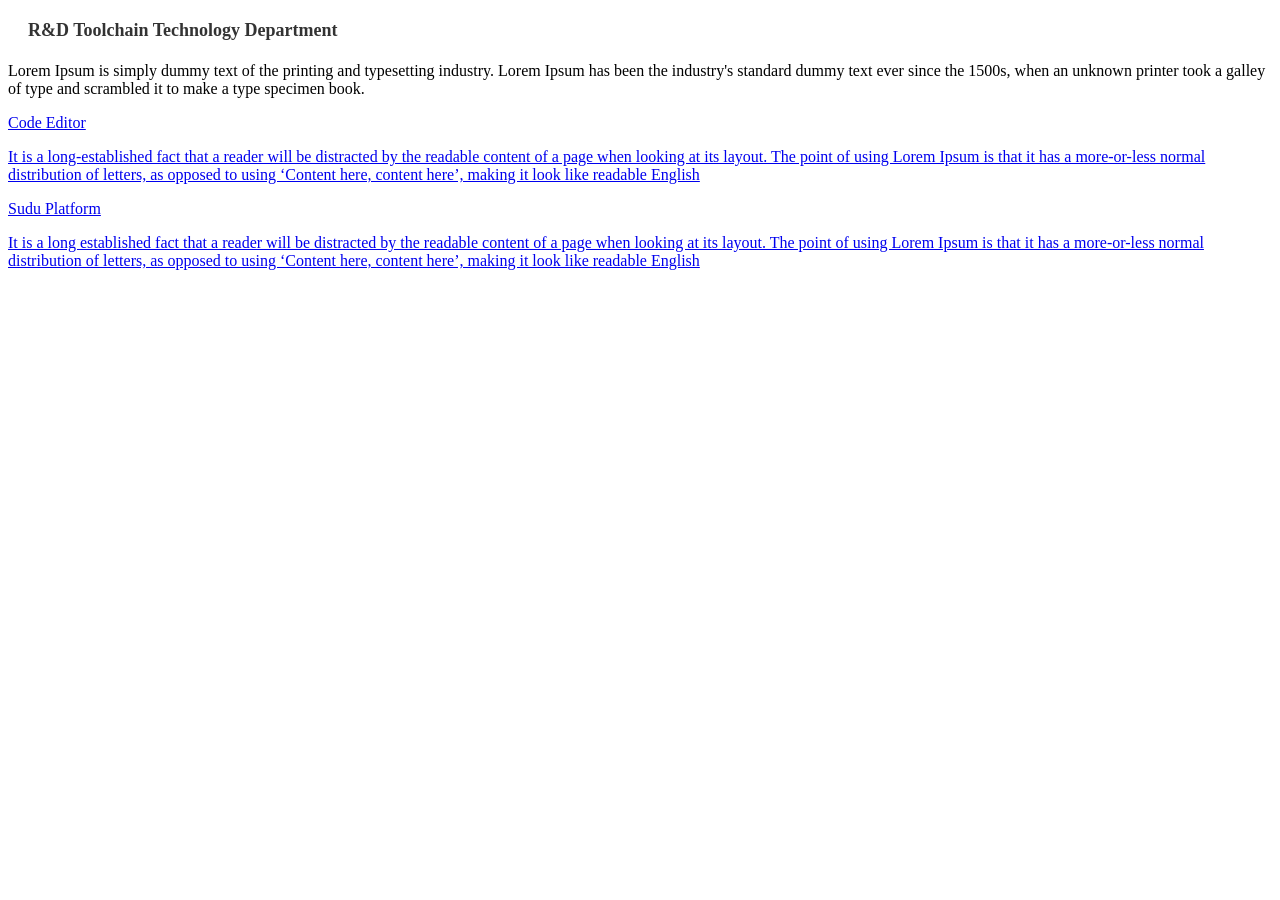
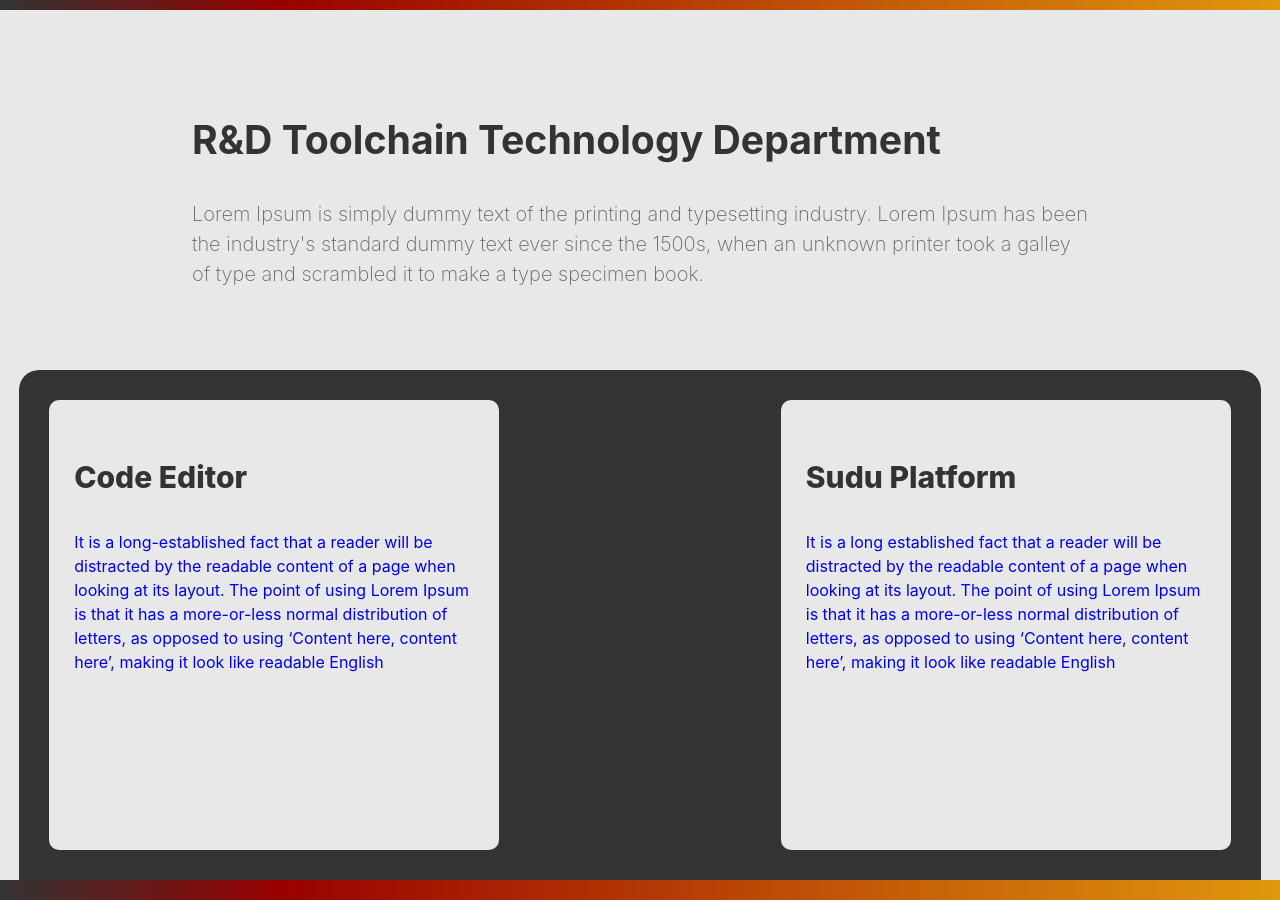
Before and after one commit to SuduIDE/toolchain-website, a Jekyll site: the page built from index.html, in a window 1280 px wide. Built offline with Jekyll 4.4.1, drawn with Linux system fonts in a browser that asks for light colours.

Commit message:
Move styles from assets/css/_main.scss to _sass/main.css

```diff
--- a/_sass/main.scss
+++ b/_sass/main.scss
@@ -1,135 +1,169 @@
----
----
+body {
+  margin: 0;
+  font-family: -apple-system, BlinkMacSystemFont, 'Segoe UI', 'Roboto', 'Oxygen',
+  'Ubuntu', 'Cantarell', 'Fira Sans', 'Droid Sans', 'Helvetica Neue',
+  sans-serif;
+  -webkit-font-smoothing: antialiased;
+  -moz-osx-font-smoothing: grayscale;
+  height: 100%;
+  background: rgb(51,51,51);
+  background: linear-gradient(90deg, rgba(51,51,51,1) 0%, rgba(153,1,0,1) 22%, rgba(224,151,13,1) 100%);
+}
 
-//@import "_color-constants";
+code {
+  font-family: source-code-pro, Menlo, Monaco, Consolas, 'Courier New',
+  monospace;
+}
+
+body::-webkit-scrollbar {
+  width: 10px;
+}
+
+body::-webkit-scrollbar-track {
+  -webkit-box-shadow: 5px 5px 5px -5px rgba(34, 60, 80, 0.2) inset;
+  background: none;
+}
+
+body::-webkit-scrollbar-thumb {
+  border-radius: 10px;
+  background-color: #cecece;
+}
 
 .content {
   display: flex;
-  flex-direction: row;
-  color: var(--dark-gray);
+  flex-direction: column;
+  min-height: 100%;
   height: max-content;
-  padding-top: 45px;
-}
-
-.infoPage {
-  display: flex;
-  flex-direction: column;
-  align-items: flex-start;
   width: 100%;
-  margin: 15px;
-  height: 100%;
-  bottom: 0;
+  margin-top: 10px;
+  align-self: center;
+  align-items: center;
+  background-color: var(--light-gray);
 }
 
 .pageBlock {
   display: flex;
   flex-direction: row;
-  align-items: flex-start;
-  justify-content: center;
-  width: 100%;
-  margin: 0;
+  opacity: 0;
+  animation: showUp 1.5s forwards;
 }
 
-.column {
+.titleBlock {
+  height: 300px;
   display: flex;
-  align-items: flex-start;
   flex-direction: column;
-  width: 50%;
-  min-height: 90px;
+  align-content: center;
+  justify-content: center;
+  line-height: 1.5;
+  width: 70%;
+  margin-top: 30px;
 }
 
 .title {
-  padding: 5px;
-  width: max-content;
+  font-size: 2.45rem;
   color: var(--dark-gray);
-  border-radius: 3px;
-  margin: 15px 15px 5px;
-  align-self: flex-start;
-  font-weight: bold;
-  font-size: 18px;
+  font-weight: 750;
 }
 
-.subTitle {
-  font-size: 14px;
-  width: max-content;
-  margin: 0 15px;
+.subtitle {
+  font-size: 1.25rem;
+  font-weight: 200;
+  color: var(--gray);
+  opacity: 80%;
+  margin-top: -10px;
 }
 
-.blockTitle {
-  font-size: 18px;
-  width: max-content;
-  margin: 20px;
-  font-weight: bold;
+.textBlock {
+  align-self: start;
+  padding: 50px 50px 50px 90px;
+  color: var(--dark-gray);
+  line-height: 1.5;
+  font-size: 1.05em;
+  width: 60%;
+  text-align: left;
+  border-bottom: var(--gray);
 }
 
-.line {
-  background: var(--gray);
-  height: 1px;
-  margin-left: 10px;
-  width: 98%;
-  align-self: center;
+.infoCard {
+  min-height: 100px;
+  min-width: 100px;
+  background: var(--light-gray);
+  color: var(--dark-gray);
+  margin: 10px;
+  display: flex;
+  flex-direction: column;
+  align-items: center;
+  border-radius: 5px;
+  box-shadow: 1px 1px 14px -3px rgba(70, 70, 70, 0.12);
+  word-wrap: break-word;
+  overflow: hidden;
 }
 
-.square {
-  height: 100px;
-  width: 100px;
+@keyframes showUp {
+  0% {opacity: 0;}
+  100% {opacity: 1;}
 }
 
-.maxContent {
-  height: max-content;
-  max-height: 500px;
-  max-width: 600px;
-  word-wrap: break-word;
+.overviewBlock {
+  display: flex;
+  flex-direction: column;
+  height: 100%;
+  width: 97%;
+  border-top-left-radius: 20px;
+  border-top-right-radius: 20px;
+  margin-top: 30px;
+  align-self: center;
+  align-items: center;
+  background-color: var(--dark-gray);
 }
 
-.pageWidth {
-  height: max-content;
-  max-height: 1000px;
-  width: 98%;
-  word-wrap: break-word;
+.projectsRow {
+  width: 100%;
+  display: flex;
+  flex-direction: row;
+  justify-content: space-between;
+}
+.projectCard {
+  width: 400px;
+  height: 400px;
+  background-color: var(--light-gray);
+  border-radius: 10px;
+  text-decoration: none;
+  margin: 30px;
+  text-align: left;
+  padding: 25px;
+  line-height: 1.5;
+  overflow: hidden;
 }
 
-.alert {
-  position: absolute;
-  z-index: 100;
-  right: 20px;
-  margin-top: 20px;
+.cardTitle {
+  font-size: 1.875rem;
+  font-weight: 800;
+  color: var(--dark-gray);
 }
 
-.loader {
-  position: sticky;
-  margin-top: 10px;
-  margin-bottom: 10px;
-  left: 50%;
+.cardDescription {
+  font-size: 1.15rem;
+  color: var(--dark-gray);
+  opacity: 60%;
 }
 
-.emptyTableMsg {
-  position: sticky;
-  width: max-content;
-  left: 45%;
+.projectCard:hover {
+  transform: scale(1.025);
+  transition: transform .3s;
 }
 
-.link {
-  text-decoration: none;
-  font-weight: normal;
-  font-size: 14px;
-  color: inherit;
+.cardTitle:hover {
+  background: linear-gradient(90deg, rgba(51,51,51,1) 0%, rgba(153,1,0,1) 32%,  rgba(51,51,51,1) 100%);
+  -webkit-background-clip: text;
+  -webkit-text-fill-color: transparent;
+  color: var(--dark-gray);
 }
 
-.link:hover {
-  font-weight: normal;
-  color: var(--light-blue);
-  text-decoration-line: underline;
+.font-bold {
+  font-weight: 700;
 }
 
-.inputBlock {
-  display: flex;
-  margin: 20px;
-  align-self: flex-start;
-  align-items: center;
-  font-size: 14px;
+.text-1 {
+  font-size: 4.5rem;
 }
-
-.imageButton:hover {
-  cursor: pointer;
-}
--- a/assets/css/_main.scss
+++ /dev/null
@@ -1,161 +0,0 @@
-body {
-  margin: 0;
-  font-family: -apple-system, BlinkMacSystemFont, 'Segoe UI', 'Roboto', 'Oxygen',
-  'Ubuntu', 'Cantarell', 'Fira Sans', 'Droid Sans', 'Helvetica Neue',
-  sans-serif;
-  -webkit-font-smoothing: antialiased;
-  -moz-osx-font-smoothing: grayscale;
-  height: 100%;
-  background: rgb(51,51,51);
-  background: linear-gradient(90deg, rgba(51,51,51,1) 0%, rgba(153,1,0,1) 22%, rgba(224,151,13,1) 100%);
-}
-
-code {
-  font-family: source-code-pro, Menlo, Monaco, Consolas, 'Courier New',
-  monospace;
-}
-
-body::-webkit-scrollbar {
-  width: 10px;
-}
-
-body::-webkit-scrollbar-track {
-  -webkit-box-shadow: 5px 5px 5px -5px rgba(34, 60, 80, 0.2) inset;
-  background: none;
-}
-
-body::-webkit-scrollbar-thumb {
-  border-radius: 10px;
-  background-color: #cecece;
-}
-
-.content {
-  display: flex;
-  flex-direction: column;
-  min-height: 100%;
-  height: max-content;
-  width: 100%;
-  margin-top: 10px;
-  align-self: center;
-  align-items: center;
-  background-color: var(--light-gray);
-}
-
-.pageBlock {
-  display: flex;
-  flex-direction: row;
-  opacity: 0;
-  animation: showUp 1.5s forwards;
-}
-
-.titleBlock {
-  height: 300px;
-  display: flex;
-  flex-direction: column;
-  align-content: center;
-  justify-content: center;
-  line-height: 1.5;
-  width: 70%;
-  margin-top: 30px;
-}
-
-.title {
-  font-size: 2.45rem;
-  color: var(--dark-gray);
-  font-weight: 750;
-}
-
-.subtitle {
-  font-size: 1.25rem;
-  font-weight: 200;
-  color: var(--gray);
-  opacity: 80%;
-  margin-top: -10px;
-}
-
-.textBlock {
-  align-self: start;
-  padding: 50px 50px 50px 90px;
-  color: var(--dark-gray);
-  line-height: 1.5;
-  font-size: 1.05em;
-  width: 60%;
-  text-align: left;
-  border-bottom: var(--gray);
-}
-
-.infoCard {
-  min-height: 100px;
-  min-width: 100px;
-  background: var(--light-gray);
-  color: var(--dark-gray);
-  margin: 10px;
-  display: flex;
-  flex-direction: column;
-  align-items: center;
-  border-radius: 5px;
-  box-shadow: 1px 1px 14px -3px rgba(70, 70, 70, 0.12);
-  word-wrap: break-word;
-  overflow: hidden;
-}
-
-@keyframes showUp {
-  0% {opacity: 0;}
-  100% {opacity: 1;}
-}
-
-.overviewBlock {
-  display: flex;
-  flex-direction: column;
-  height: 100%;
-  width: 97%;
-  border-top-left-radius: 20px;
-  border-top-right-radius: 20px;
-  margin-top: 30px;
-  align-self: center;
-  align-items: center;
-  background-color: var(--dark-gray);
-}
-
-.projectsRow {
-  width: 100%;
-  display: flex;
-  flex-direction: row;
-  justify-content: space-between;
-}
-.projectCard {
-  width: 400px;
-  height: 400px;
-  background-color: var(--light-gray);
-  border-radius: 10px;
-  text-decoration: none;
-  margin: 30px;
-  text-align: left;
-  padding: 25px;
-  line-height: 1.5;
-  overflow: hidden;
-}
-
-.cardTitle {
-  font-size: 1.875rem;
-  font-weight: 800;
-  color: var(--dark-gray);
-}
-
-.cardDescription {
-  font-size: 1.15rem;
-  color: var(--dark-gray);
-  opacity: 60%;
-}
-
-.projectCard:hover {
-  transform: scale(1.025);
-  transition: transform .3s;
-}
-
-.cardTitle:hover {
-  background: linear-gradient(90deg, rgba(51,51,51,1) 0%, rgba(153,1,0,1) 32%,  rgba(51,51,51,1) 100%);
-  -webkit-background-clip: text;
-  -webkit-text-fill-color: transparent;
-  color: var(--dark-gray);
-}
```
